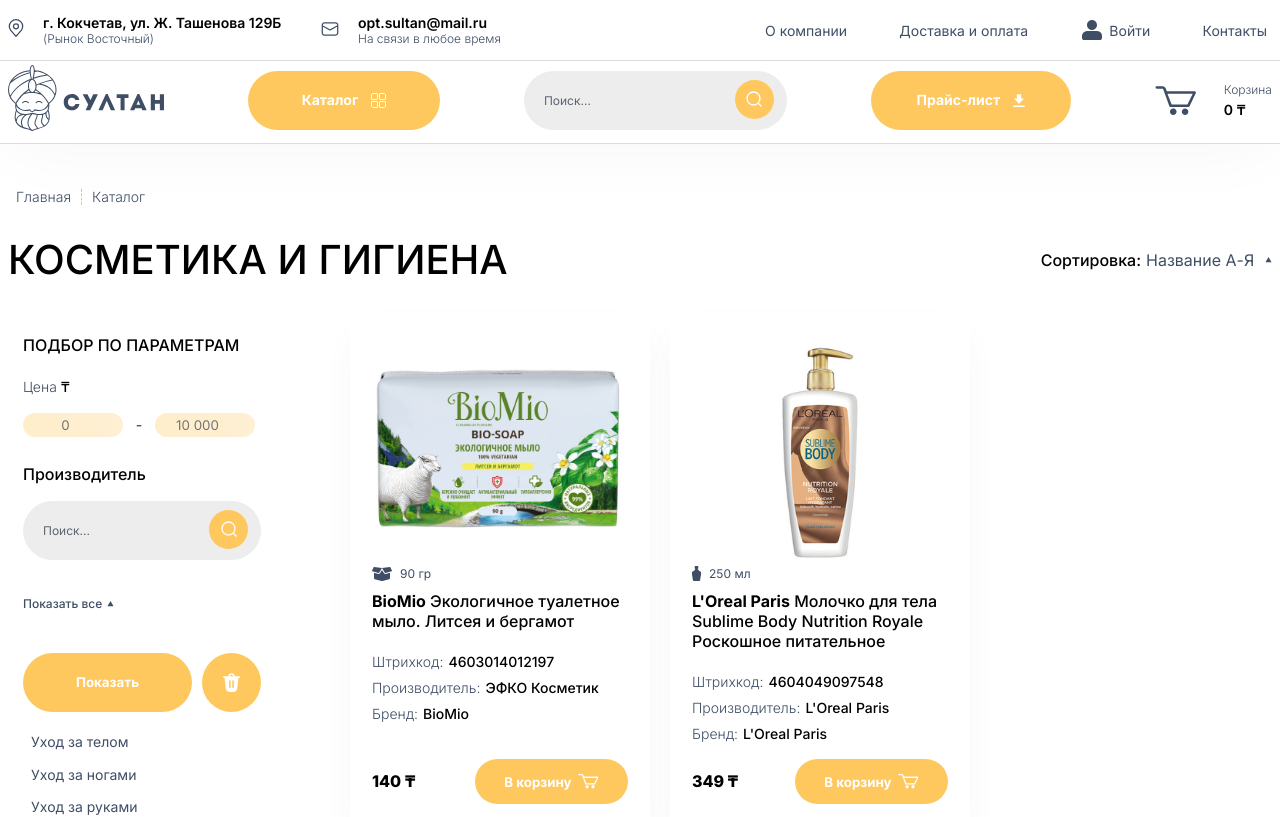
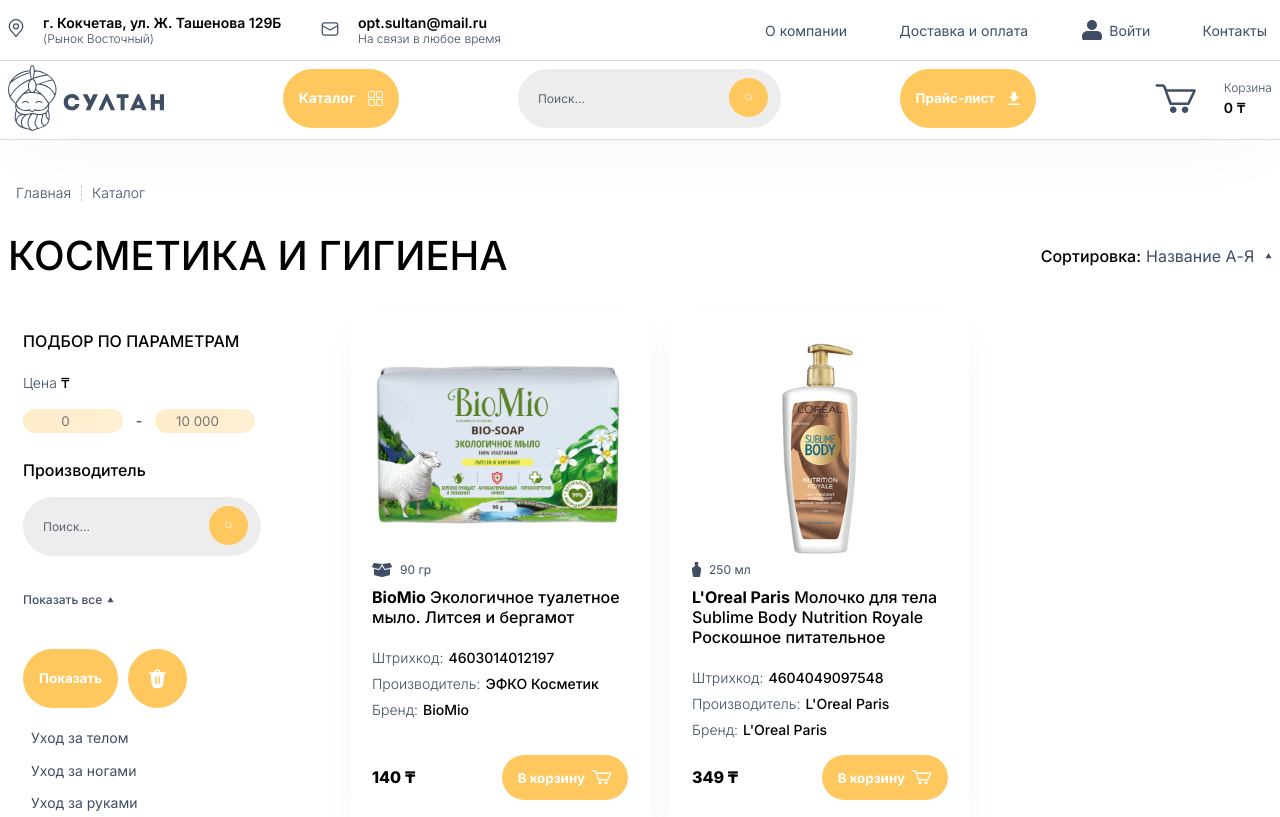
Before and after one commit to KsuSmolyar/Sultan, a React (Create React App) app: page /Sultan/catalog/1 in a window 1280 px wide. Shown: the top 817 px of the page. Built offline with nearby package versions, Linux system fonts and the light colour scheme.

Commit message:
refactoring footer

```diff
--- a/src/shared/ui/ButtonOrLink/button.module.css
+++ b/src/shared/ui/ButtonOrLink/button.module.css
@@ -6,6 +6,8 @@
   background-color: var(--color_6);
   color: var(--white);
   font-weight: 700;
+  padding: 16px;
+  width: auto;
 }
 
 .button:hover {
--- a/src/shared/ui/Logo/logotype.module.css
+++ b/src/shared/ui/Logo/logotype.module.css
@@ -1,3 +1,7 @@
+.logotype {
+  display: flex;
+}
+
 @media (max-width: 1024px) {
     .logotype svg {
       width: 97px;
--- a/src/shared/ui/PriceDownload/ui/PriceDownload.tsx
+++ b/src/shared/ui/PriceDownload/ui/PriceDownload.tsx
@@ -1,10 +1,22 @@
-import { ArrowPriceDark } from "../../Icons";
+import { ButtonOrLink } from "../../ButtonOrLink";
+import { ArrowDown, ArrowPriceDark } from "../../Icons";
 import styles from "../priceDownload.module.css";
 
-export const PriceDownload = () => {
+type PriceDownloadProps = {
+    variant?: "transparent" | "primary"
+}
+export const PriceDownload = ({ variant = "transparent" }: PriceDownloadProps) => {
+    if (variant === "transparent") {
+        return (
+            <button className={styles.buttonPriceList}>
+                Прайс-лист <ArrowPriceDark />
+            </button>
+        )
+    }
+
     return (
-        <button className={styles.buttonPriceList}>
-            Прайс-лист <ArrowPriceDark />
-        </button>
+        <ButtonOrLink className={styles.footerButton}>
+            Прайс-лист <ArrowDown />
+        </ButtonOrLink>
     )
 }
--- a/src/widgets/Header/ui/Header.tsx
+++ b/src/widgets/Header/ui/Header.tsx
@@ -11,13 +11,14 @@
     selectResultSum,
 } from '../../../store/slices/cartSlice';
 import classNames from 'classnames';
-import { ArrowDown, Cart, Envelope, FrameWhite, Indicator } from '../../../shared/ui/Icons';
+import { Cart, Envelope, FrameWhite, Indicator } from '../../../shared/ui/Icons';
 import { Caption } from '../../../shared/ui/Caption';
 import { Navigation } from '../../../shared/ui/Navigation';
 import { InputSearch } from '../../../entities/InputSearch';
 import { ContactsBlock } from '../../../shared/ui/ContactsBlock';
 import { ButtonOrLink } from '../../../shared/ui/ButtonOrLink';
 import { Logotype } from '../../../shared/ui/Logo';
+import { PriceDownload } from '../../../shared/ui/PriceDownload';
 
 export const Header = React.memo(() => {
     const table = UseMedia('(max-width: 1024px)');
@@ -81,12 +82,7 @@
                         <img src={consultImg} alt='изображение консультанта' />
                     </div>
 
-                    <ButtonOrLink
-                        className={styles.priceButton}
-                        variant={table ? 'secondary' : 'primary'}
-                    >
-                        Прайс-лист <ArrowDown />
-                    </ButtonOrLink>
+                    <PriceDownload variant="primary" />
 
                     <div className={styles.headerLowerCart}>
                         <Link
```
Also changed, not shown: src/widgets/Footer/footer.module.css (+10 -5 lines), src/widgets/Footer/ui/Footer.tsx (+5 -32 lines), src/widgets/Footer/ui/FooterAbout.tsx (added, +31 -0 lines).
